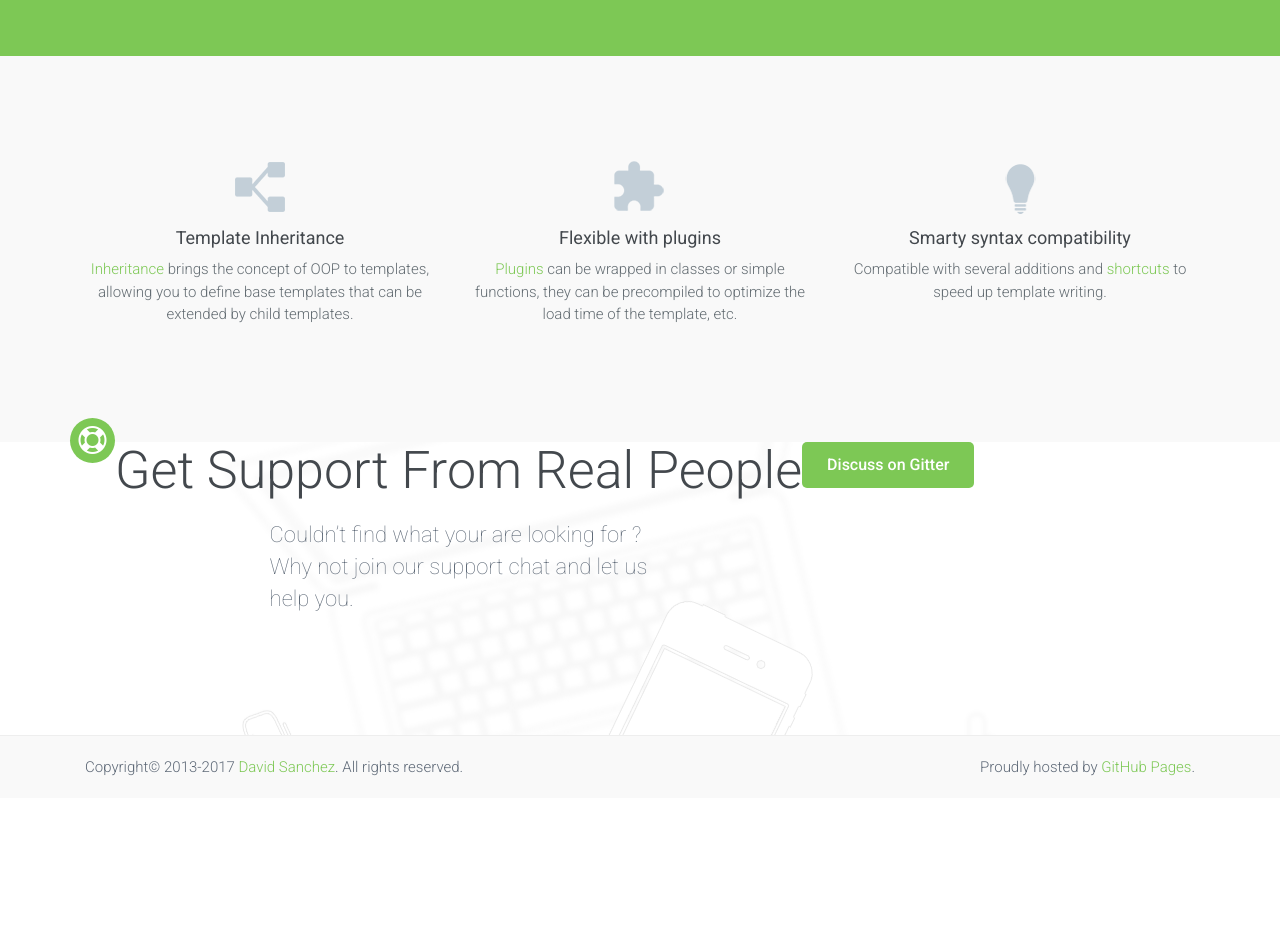
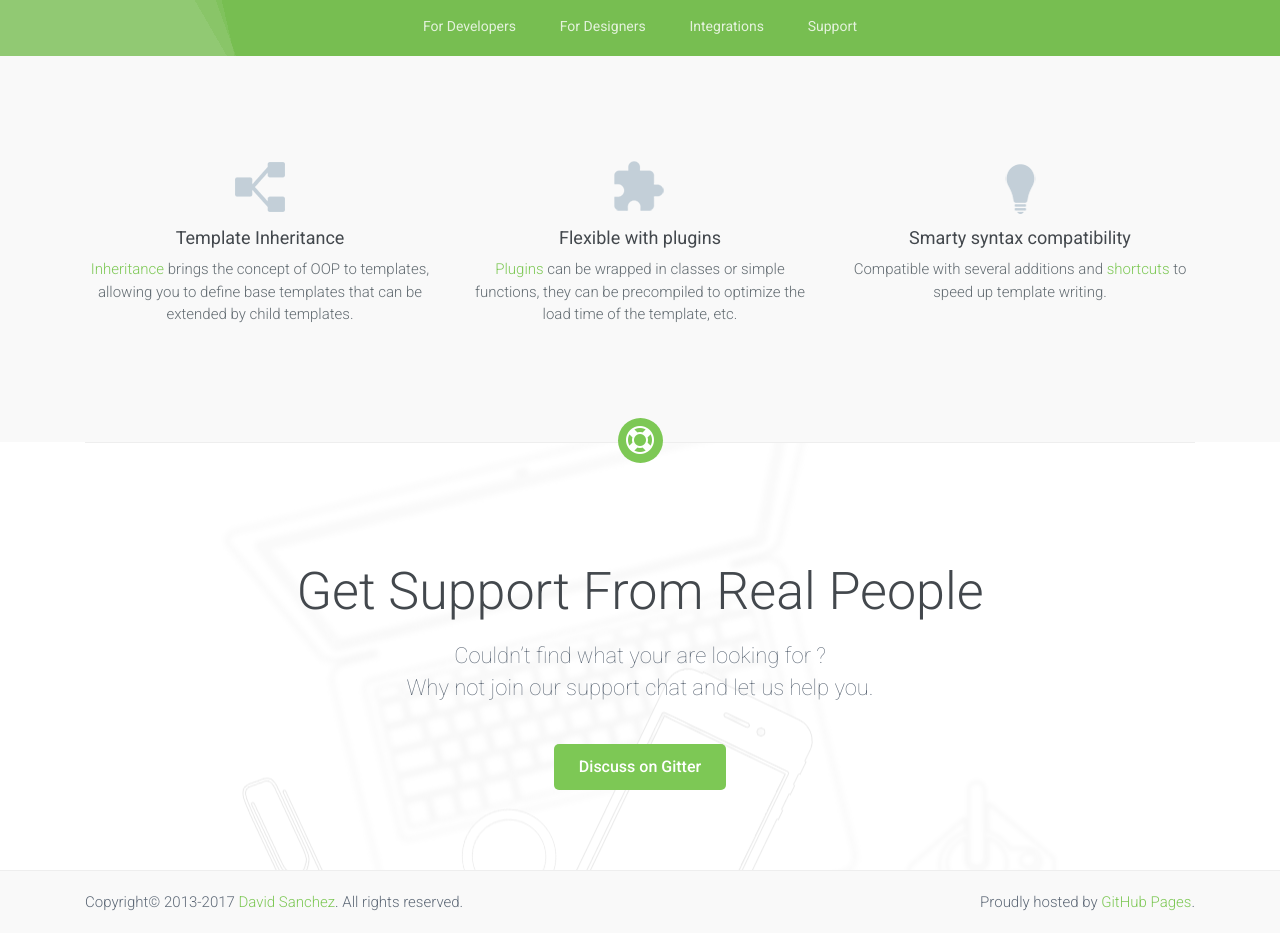
Before and after one commit to dwoo-project/docs, a Jekyll site: the page built from index.html, in a window 1280 px wide, cut to the strip 750-1683 px from the top of the page. Built offline with Jekyll 4.4.1, drawn with Linux system fonts in a browser that asks for light colours; nearby versions of some CDN libraries; before the commit the page ends 1548 px from its top, so only the background shows below that.

Commit message:
Update design to v2

```diff
--- a/_config.yml
+++ b/_config.yml
@@ -41,6 +41,7 @@ documentation:
   2.0:
     - {title: "Prerequisites & Installation", url: "prerequisites-installation.html"}
     - {title: "Getting started", url: "getting-started.html"}
+    - {title: "Caching", url: "caching.html"}
   popular:
     - {title: "Getting started", url: "1.3/getting-started.html"}
     - {title: "Dwoo for developers", url: "1.3/dwoo-for-developers.html"}
--- a/_includes/header.html
+++ b/_includes/header.html
@@ -30,6 +30,16 @@
 		</a>
         <p><img src="https://poser.pugx.org/dwoo/dwoo/v/stable?format=flat-square"></p>
 	</div>
+    <div class="masthead-nav affix-top">
+        <div class="container">
+            <ul class="nav">
+                <li class="nav-item"><a class="nav-link" href="#developers">For Developers</a></li>
+                <li class="nav-item"><a class="nav-link" href="#production">For Designers</a></li>
+                <li class="nav-item"><a class="nav-link" href="#integrations">Integrations</a></li>
+                <li class="nav-item"><a class="nav-link" href="#support">Support</a></li>
+            </ul>
+        </div>
+    </div>
 	{% endif %}
     {% if page.dochead %}
     <div class="masthead text-md-center pt-65 pb-80">
@@ -37,4 +47,5 @@
         <p>You will find all the help you need in the different parts of this documentation.</p>
     </div>
     {% endif %}
+
 </header>
--- a/_sass/_layout.scss
+++ b/_sass/_layout.scss
@@ -72,7 +72,8 @@ ul {
 }
 /***************************** Header ****************************/
 body > header {
-  background: $color-brand;
+  //background: $color-brand;
+  background: linear-gradient(-120deg, rgba(245, 33, 33, 0) 87%, rgba(255, 255, 255, 0.08) 15%), linear-gradient(-110deg, rgba(27, 0, 255, 0) 85%, rgba(255, 255, 255, 0.08) 15%), linear-gradient(-103deg, rgba(255, 33, 33, 0) 84%, rgba(255, 255, 255, 0.08) 15%), radial-gradient(circle, $color-brand 0%, $color-brand 100%);
   @media (min-width: 480px) {
 	.container {
 	  display: flex;
@@ -189,6 +190,50 @@ body > header {
 	  li a {
 		color: $color-link-symfony;
 	  }
+	}
+  }
+  .masthead-nav {
+	height: 64px;
+	background-color: rgba(0, 0, 0, 0.05);
+	width: 100%;
+	margin-top: -64px;
+	ul {
+	  list-style: none;
+	  display: block;
+	  margin: auto;
+	  text-align: center;
+	  li {
+		display: inline-block;
+		margin: auto 15px;
+		a {
+		  display: block;
+		  text-transform: capitalize;
+		  padding: 26px 5px 22px 5px;
+		  color: rgba(255, 255, 255, 0.8);
+		  font-size: 14px;
+		  line-height: 16px;
+		  &:focus {
+			color: #fff;
+			padding: 26px 5px 19px 5px;
+			transition: none;
+			background-color: transparent;
+		  }
+		}
+		a:hover, &.active a {
+		  color: #fff;
+		  border-bottom: 3px solid #fff;
+		  padding: 26px 5px 19px 5px;
+		  transition: none;
+		  background-color: transparent;
+		}
+	  }
+	}
+	&.affix {
+	  position: fixed;
+	  z-index: 9999;
+	  top: 0;
+	  background-color: rgba(19, 19, 19, 0.62);
+	  margin-top: 0;
 	}
   }
 }
--- a/index.html
+++ b/index.html
@@ -51,20 +51,18 @@ redirect_from:
 </section>
 
 <!-- Support Section -->
-<section class="support-section text-white section pb-80">
+<section class="support-section text-white section pb-80" id="support">
     <div class="container">
-        <div class="row">
-            <div class="divider mb-100"><i class="fa fa-support"></i></div>
-            <header class="text-xs-center">
+        <div class="divider mb-100"><i class="fa fa-support"></i></div>
+            <header class="text-center">
                 <h2 class="section-title">Get Support From Real People</h2>
                 <p class="section-subtitle">
                     Couldn’t find what your are looking for ?<br>
                     Why not join our support chat and let us help you.
                 </p>
             </header>
-            <div class="text-xs-center">
+            <div class="text-center">
                 <a href="{{ site.urls.gitter }}" target="_blank" class="btn btn-success btn-action">Discuss on Gitter</a>
             </div>
-        </div>
     </div>
 </section>
```
Also changed, not shown: integrations/index.html (+4 -6 lines). Lines whose indentation alone changed are shown as unchanged.
